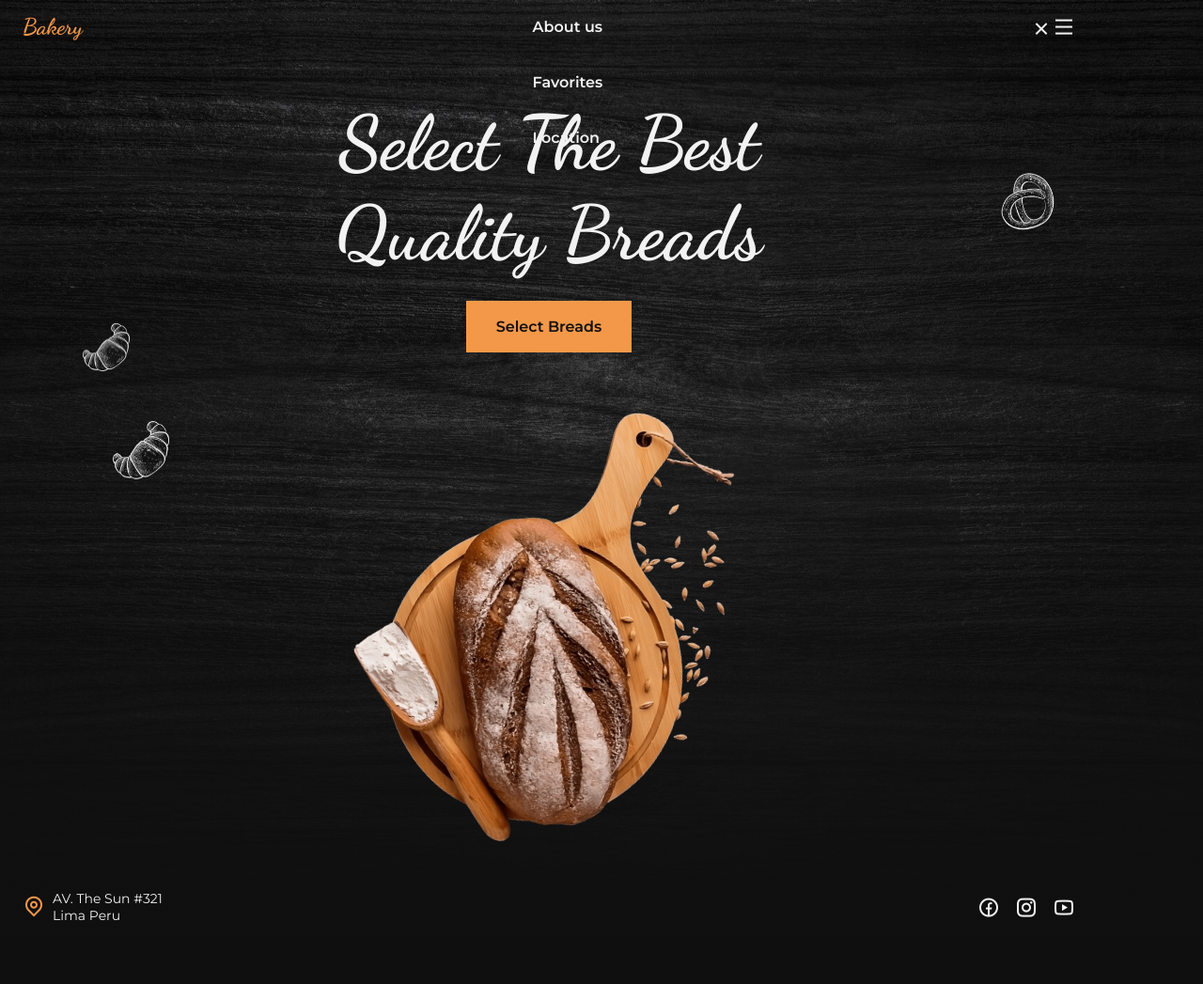
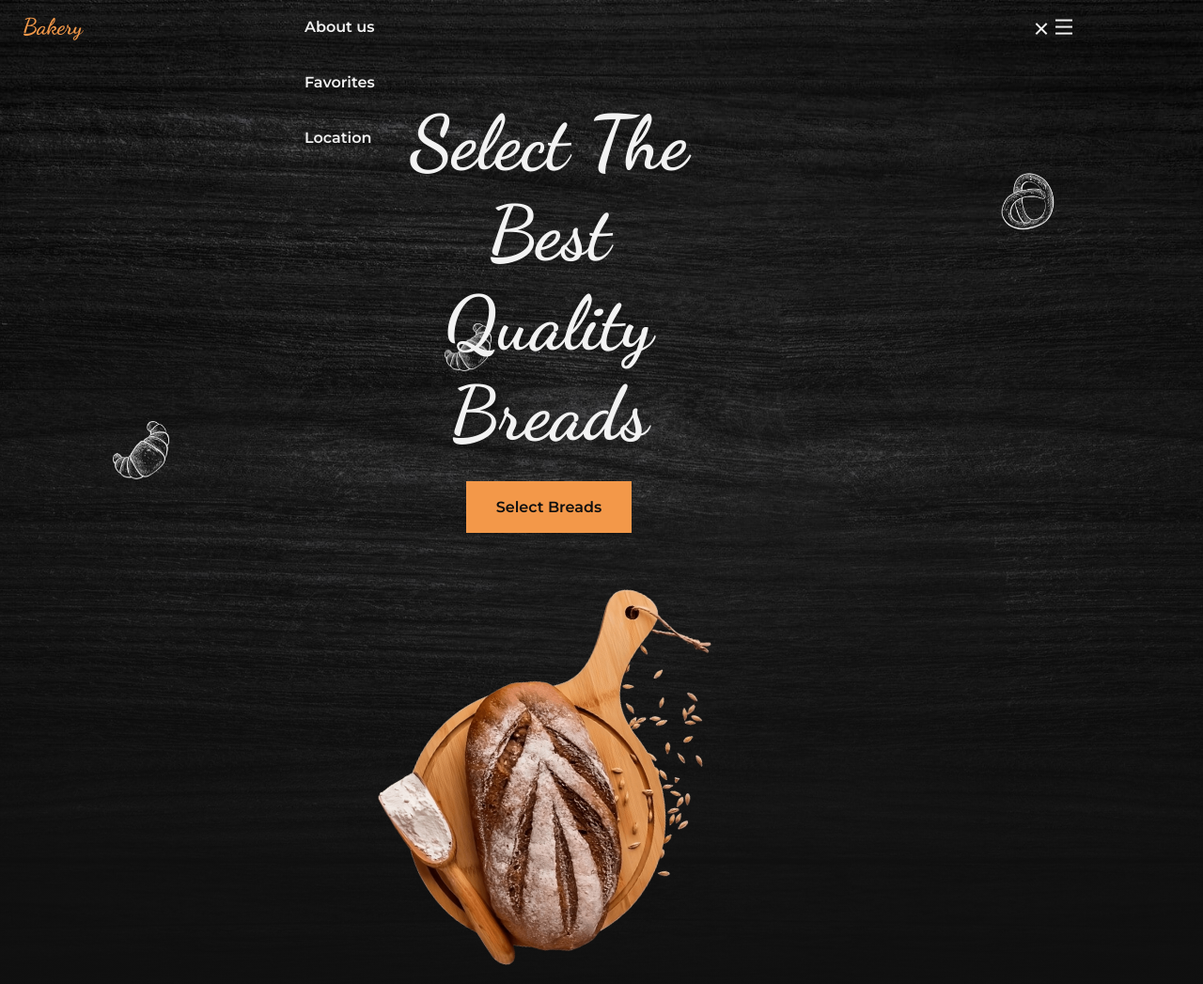
Before and after one commit to Kirillmlk/Bakery, a plain HTML site: page index.html in a window 1280 px wide. Shown: the top 1047 px of the page at 94% size. Drawn offline with nearby package versions, Linux system fonts and the light colour scheme.

Commit message:
add media for medium device

```diff
--- a/assets/css/styles.css
+++ b/assets/css/styles.css
@@ -652,3 +652,28 @@ img {
         grid-template-columns: max-content;
     }
 }
+
+/*FOR MEDIUM DEVICE*/
+
+@media screen and (min-width: 576px) {
+    .nav__menu {
+        width: 50%;
+    }
+
+    .home__container,
+    .new__content,
+    .about__container,
+    .visit__content{
+        grid-template-columns: 350px;
+        justify-content: center;
+    }
+
+    .favorite__container {
+    grid-template-columns: repeat(2, 180px);
+    justify-content: center;
+    }
+
+    .footer__content {
+        grid-template-columns: repeat(3, max-content);
+    }
+}
```
